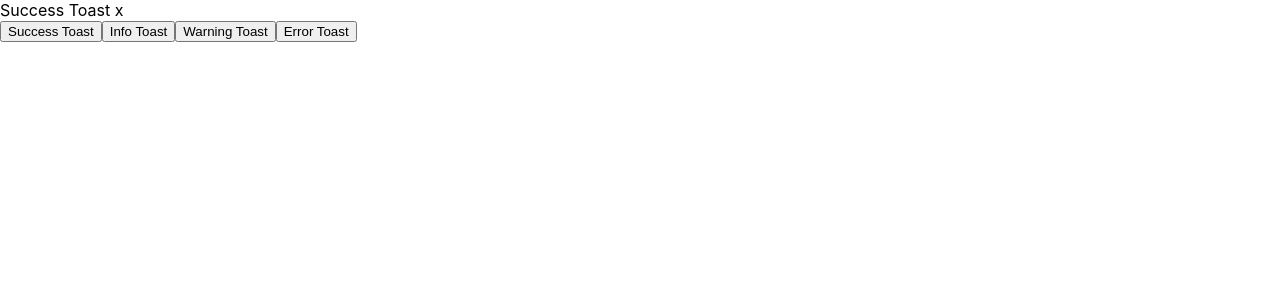
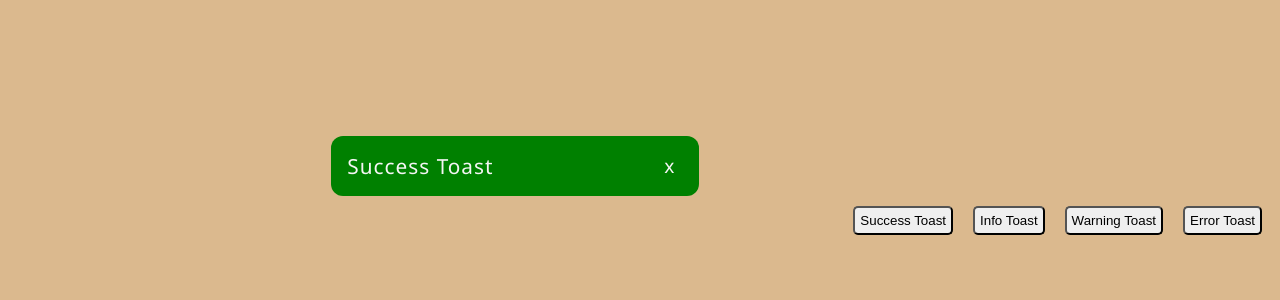
Before and after one commit to Pragyani/react-notifi-projct, a React (Create React App) app: page / in a window 1280 px wide. Shown: the top 300 px of the page. Built offline with nearby package versions, Linux system fonts and the light colour scheme.

Commit message:
Add : styling of toastnotifiContainer

```diff
--- a/src/index.css
+++ b/src/index.css
@@ -1,13 +1,53 @@
-body {
-  margin: 0;
-  font-family: -apple-system, BlinkMacSystemFont, 'Segoe UI', 'Roboto', 'Oxygen',
-    'Ubuntu', 'Cantarell', 'Fira Sans', 'Droid Sans', 'Helvetica Neue',
-    sans-serif;
-  -webkit-font-smoothing: antialiased;
-  -moz-osx-font-smoothing: grayscale;
+* {
+  margin: 0%;
+  padding: 0%;
+  box-sizing: border-box;
 }
 
-code {
-  font-family: source-code-pro, Menlo, Monaco, Consolas, 'Courier New',
-    monospace;
+body {
+  background-color: rgba(214, 175, 125, 0.867);
 }
+
+.container {
+  width: auto;
+  height: auto;
+  margin-top: 9pc;
+}
+
+.container .button-toast-box {
+  margin-left: 32pc;
+}
+
+.button-toast-box button {
+  margin: 10px;
+  padding: 5px;
+  border-radius: 5px;
+  cursor: pointer;
+}
+
+.toast-container {
+  margin-top: 8pc;
+  position: fixed;
+  top: 0.5rem;
+  right: 0.5rem;
+  /* font-size: large; */
+}
+
+.toast {
+  background-color: green;
+  width: 23rem;
+  padding: 1rem;
+  font-family: 'Segoe UI', Tahoma, Geneva, Verdana, sans-serif;
+  letter-spacing: 1px;
+  border-radius: 12px;
+  font-size: 1.3rem;
+  color: whitesmoke;
+  position: relative;
+
+  span {
+    position: absolute;
+    right: 1.5rem;
+    font-size: 1.2rem;
+    cursor: pointer;
+  }
+}
```
